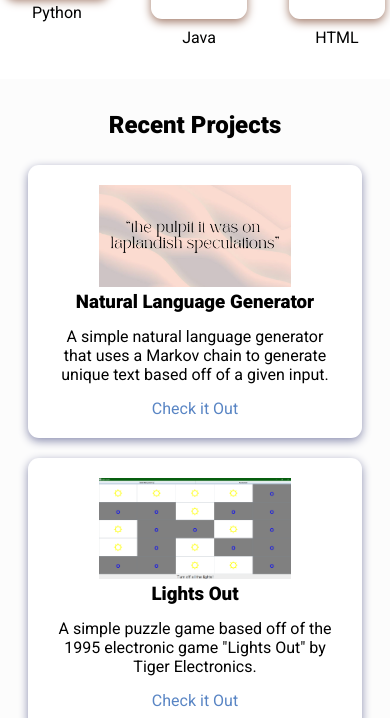
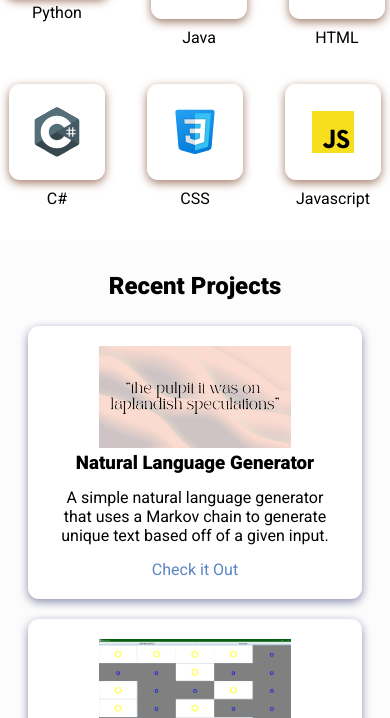
Before and after one commit to Celestron1123/Celestron1123, a plain HTML site: page index.html in a window 390 px wide. Shown: the part 2292-3010 px from the top of the page. Drawn offline with nearby package versions, Linux system fonts and the light colour scheme.

Commit message:
Added skills, fixed a mobile bug

```diff
--- a/assets/css/darkstyles.css
+++ b/assets/css/darkstyles.css
@@ -73,7 +73,7 @@ nav ul li {
     background: linear-gradient(45deg, #ff0000, #ff7300, #fffb00, #48ff00, #00ffd5, #002bff, #7a00ff, #ff00c8, #ff0000);
     position: absolute;
     top: -2px;
-    left:-2px;
+    left: -2px;
     background-size: 400%;
     z-index: -1;
     filter: blur(5px);
@@ -110,12 +110,20 @@ nav ul li {
 }
 
 @keyframes glowing {
-    0% { background-position: 0 0; }
-    50% { background-position: 400% 0; }
-    100% { background-position: 0 0; }
+    0% {
+        background-position: 0 0;
     }
 
-.theme-toggle{
+    50% {
+        background-position: 400% 0;
+    }
+
+    100% {
+        background-position: 0 0;
+    }
+}
+
+.theme-toggle {
     display: flex;
     align-items: right;
     justify-content: flex-end;
@@ -185,8 +193,12 @@ nav ul li {
 }
 
 .more-about p {
-    line-height: var(--line-height);
+    line-height: 30px;
+    text-indent: 3rem;
     padding: 0.4rem;
+    margin-left: auto;
+    margin-right: auto;
+    max-width: 900px;
     color: white;
 }
 
@@ -208,9 +220,16 @@ nav ul li {
 
 .first-set {
     display: flex;
+    flex-direction: column;
     justify-content: center;
     gap: 2rem;
     color: white;
+}
+
+.sub-set {
+    display: flex;
+    justify-content: center;
+    gap: 2rem;
 }
 
 .icon {
@@ -391,8 +410,9 @@ footer {
     }
 
     nav ul.show {
-        box-shadow:  0 4px 8px rgba(0, 0, 0, 0.1);
+        box-shadow: 0 4px 8px rgba(0, 0, 0, 0.1);
         width: 200px;
+        margin-left: -50px;
         padding: 10px;
         border-radius: 10px;
     }
--- a/assets/css/styles.css
+++ b/assets/css/styles.css
@@ -74,7 +74,7 @@ nav ul li {
   background: linear-gradient(45deg, #ff0000, #ff7300, #fffb00, #48ff00, #00ffd5, #002bff, #7a00ff, #ff00c8, #ff0000);
   position: absolute;
   top: -2px;
-  left:-2px;
+  left: -2px;
   background-size: 400%;
   z-index: -1;
   filter: blur(5px);
@@ -111,12 +111,20 @@ nav ul li {
 }
 
 @keyframes glowing {
-  0% { background-position: 0 0; }
-  50% { background-position: 400% 0; }
-  100% { background-position: 0 0; }
+  0% {
+    background-position: 0 0;
+  }
+
+  50% {
+    background-position: 400% 0;
+  }
+
+  100% {
+    background-position: 0 0;
+  }
 }
 
-.theme-toggle{
+.theme-toggle {
   display: flex;
   align-items: right;
   justify-content: flex-end;
@@ -203,6 +211,13 @@ nav ul li {
 }
 
 .first-set {
+  display: flex;
+  flex-direction: column;
+  justify-content: center;
+  gap: 2rem;
+}
+
+.sub-set {
   display: flex;
   justify-content: center;
   gap: 2rem;
@@ -379,8 +394,9 @@ footer {
   }
 
   nav ul.show {
-    box-shadow:  0 4px 8px rgba(0, 0, 0, 0.1);
+    box-shadow: 0 4px 8px rgba(0, 0, 0, 0.1);
     width: 200px;
+    margin-left: -50px;
     padding: 10px;
     border-radius: 10px;
   }
--- a/index.html
+++ b/index.html
@@ -95,6 +95,7 @@
     <h2 class="skill-header">My Top Skills</h2>
 
     <div class="first-set animate__animated animate__pulse">
+      <div class="sub-set">
         <figure>
           <img src="assets/icons/icons8-python.svg" alt="Python" loading="lazy" class="icon icon-card" />
           <figcaption>Python</figcaption>
@@ -107,6 +108,22 @@
           <img src="assets/icons/icons8-html-5.svg" alt="HTML" loading="lazy" class="icon icon-card" />
           <figcaption>HTML</figcaption>
         </figure>
+      </div>
+
+      <div class="sub-set">
+        <figure>
+          <img src="assets/icons/icons8-csharp.svg" alt="C#" loading="lazy" class="icon icon-card" />
+          <figcaption>C#</figcaption>
+        </figure>
+        <figure>
+          <img src="assets/icons/icons8-css.svg" alt="CSS" loading="lazy" class="icon icon-card" />
+          <figcaption>CSS</figcaption>
+        </figure>
+        <figure>
+          <img src="assets/icons/icons8-javascr.svg" alt="Javascript" loading="lazy" class="icon icon-card" />
+          <figcaption>Javascript</figcaption>
+        </figure>
+      </div>
     </div>
   </section>
 
```
Also changed, not shown: assets/icons/icons8-csharp.svg (added), assets/icons/icons8-css.svg (added), assets/icons/icons8-javascr.svg (added), 1 other file. Lines whose indentation alone changed are shown as unchanged.
